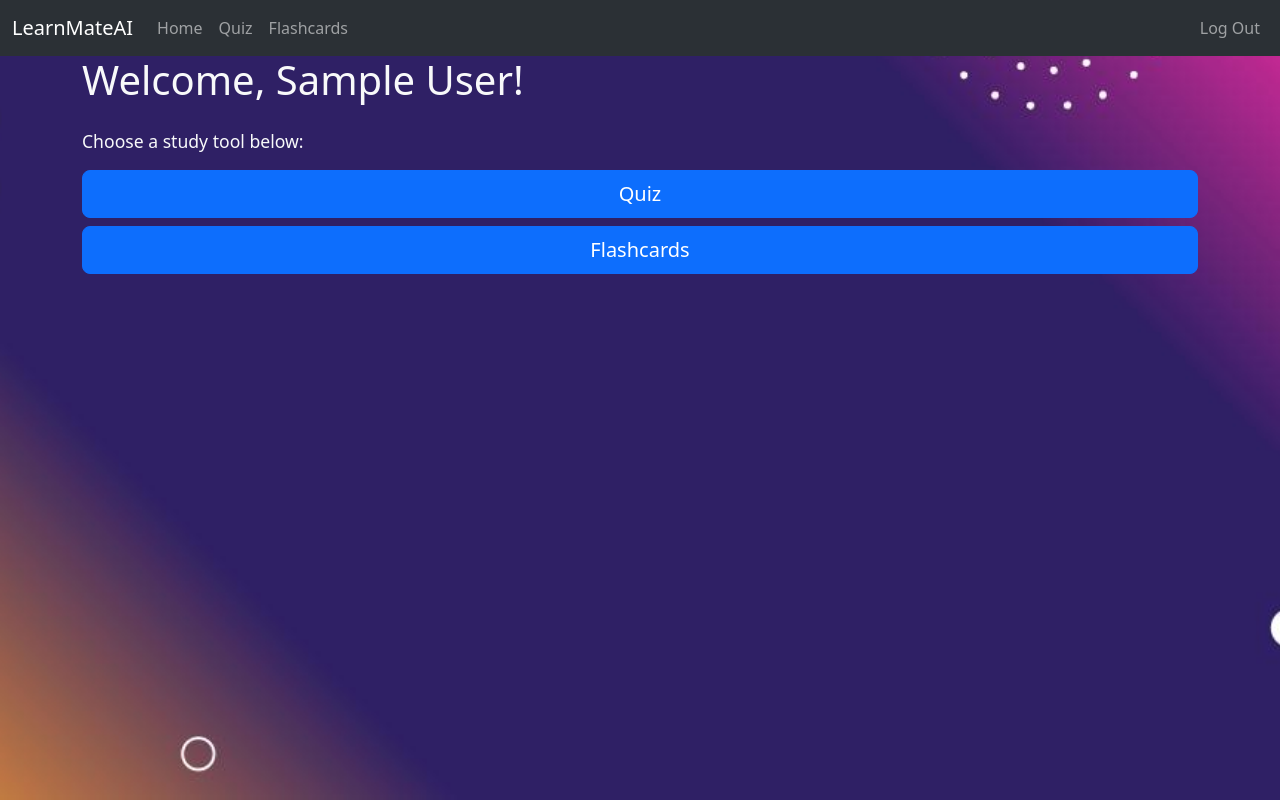
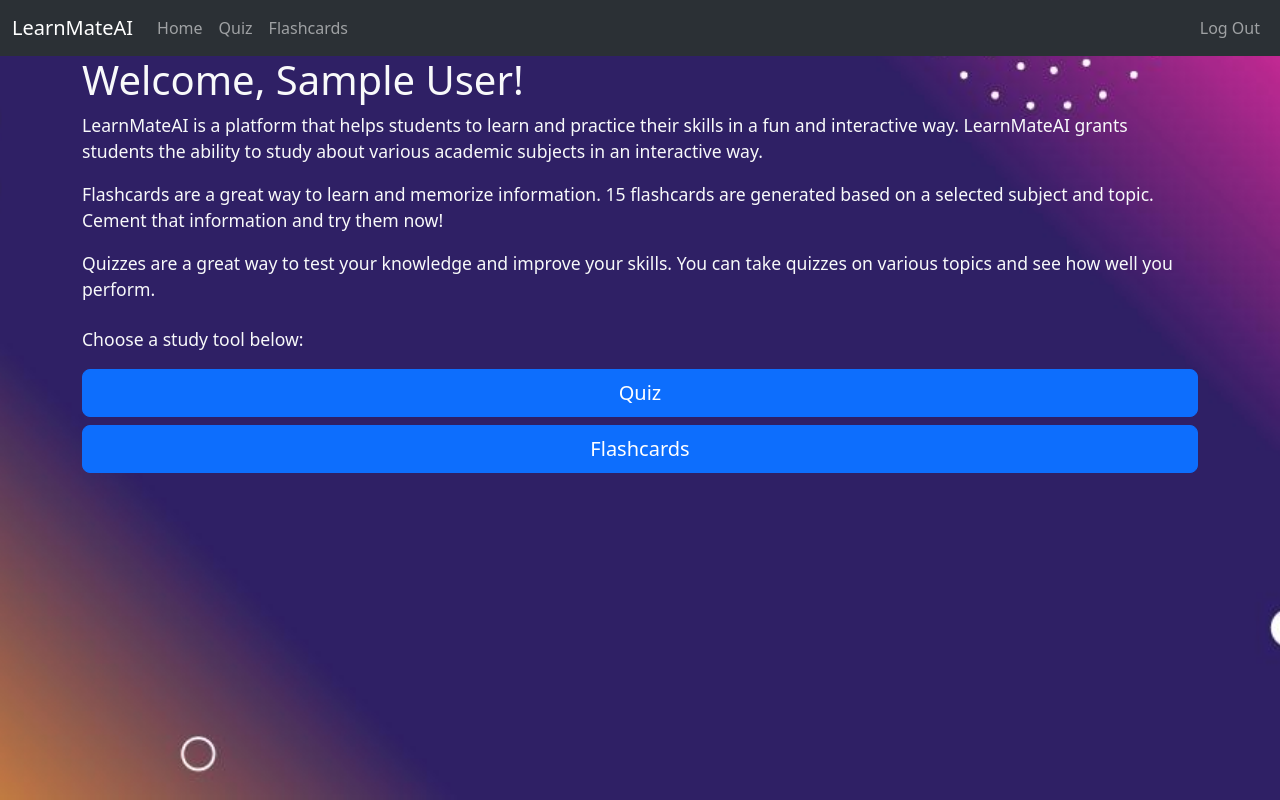
Before and after one commit to Panagris/week_2_project, a Flask app: page /home in a window 1280 px wide. Run offline with Flask 3, Linux system fonts and the light colour scheme; the visitor is signed in with stand-in values (Sample User, id 1).

Commit message:
Minor changes to home page and removed files

```diff
--- a/main.py
+++ b/main.py
@@ -81,7 +81,6 @@ app = Flask(__name__)
 app.config['SESSION_TYPE'] = 'filesystem'
 proxied = FlaskBehindProxy(app)
 
-#  TODO: Add a secret key to the app.config dictionary.
 app.config['SECRET_KEY'] = '70dd3b360c7b766a43f2db955ad41043'
 app.config['SQLALCHEMY_DATABASE_URI'] = 'sqlite:///tutor.db'
 
--- a/templates/home.html
+++ b/templates/home.html
@@ -3,7 +3,15 @@
 {% block content %}
 {% if current_user.is_authenticated %}
 <h1>Welcome, {{ current_user.name }}!</h1>
-
+<p>LearnMateAI is a platform that helps students to learn and practice their
+    skills in a fun and interactive way. LearnMateAI grants students the ability to
+    study about various academic subjects in an interactive way. </p>
+<p>Flashcards are a great way to learn and memorize information. 15 flashcards are
+    generated based on a selected subject and topic. Cement that information and
+    try them now!</p>
+<p>Quizzes are a great way to test your knowledge and improve your skills. You can take quizzes on various topics and
+    see
+    how well you perform.</p>
 <!-- Buttons to navigate to Quiz and Flashcards pages -->
 <div class="row mt-4">
     <p>Choose a study tool below:</p>
```
Also changed, not shown: 1 other file.
